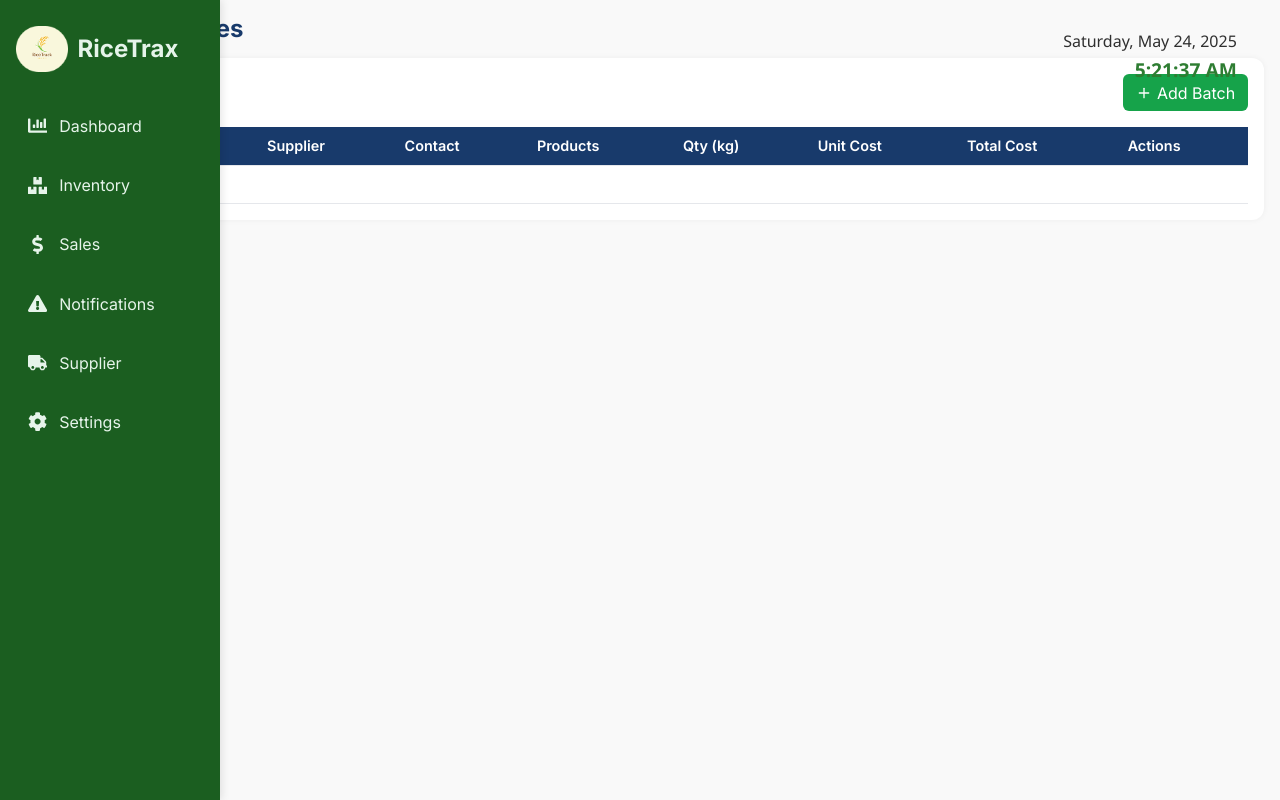
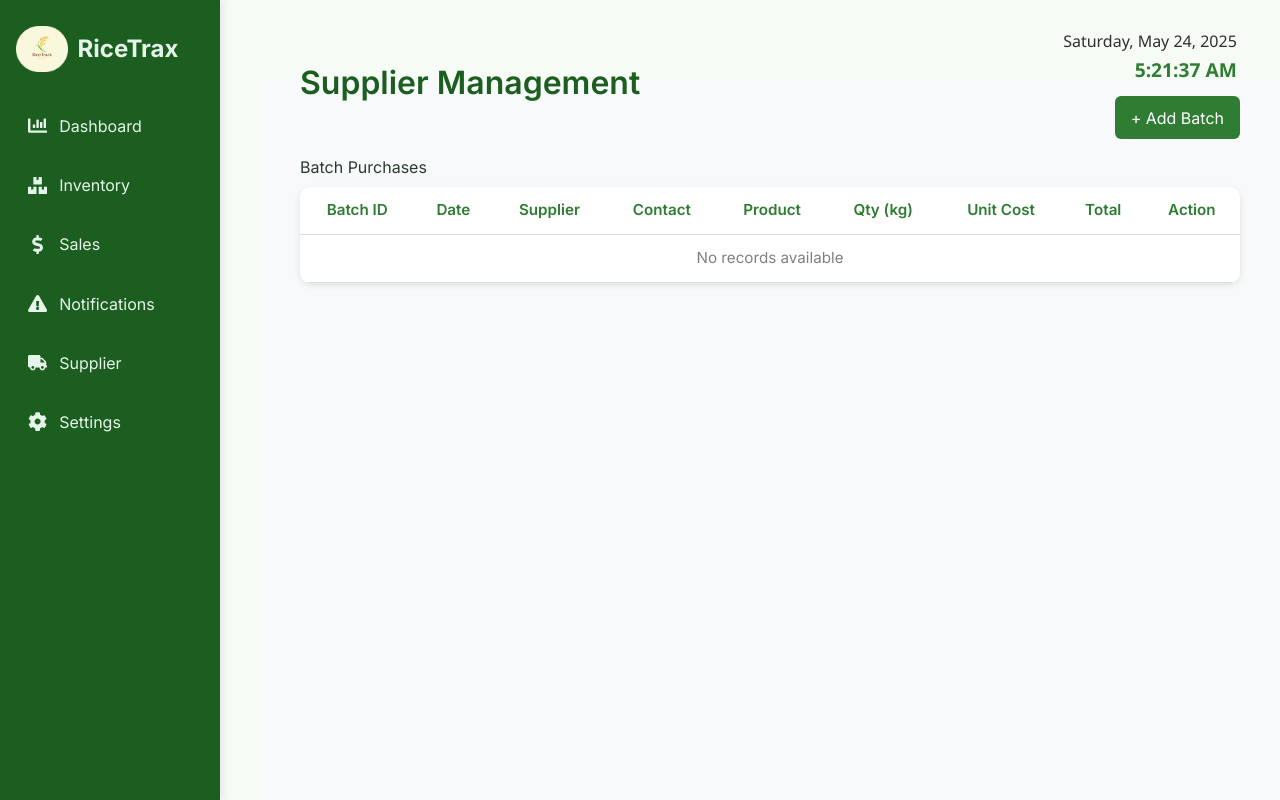
Before and after one commit to Elijapearl/RiceTrax-React, a React (Vite) app in the folder ricetrax/: page /supplier in a window 1280 px wide. Built offline with nearby package versions, Linux system fonts and the light colour scheme.

Commit message:
newcommit

```diff
--- a/ricetrax/src/pages/SupplierPage.jsx
+++ b/ricetrax/src/pages/SupplierPage.jsx
@@ -1,76 +1,78 @@
-import React, { useState } from 'react';
-import '../styles/supplier.css';
-import Sidebar from '../components/Sidebar';
-import DateTime from '../components/DateTimeDisplay';
-import { Plus, Edit2, Trash2 } from 'lucide-react';
+import React, { useState } from "react";
+import Sidebar from "../components/Sidebar";
+import DateTime from "../components/DateTimeDisplay";
+import "../styles/supplier.css";
 
-export default function Supplier() {
-  const [records, setRecords] = useState([]);
+const Supplier = () => {
+  const [batches, setBatches] = useState([]);
   const [showModal, setShowModal] = useState(false);
-  const [form, setForm] = useState({
-    id: null,
-    batchId: '',
-    date: '',
-    supplier: '',
-    contact: '',
-    products: '',
-    quantity: '',
-    unitCost: '',
+  const [newBatch, setNewBatch] = useState({
+    batchId: "",
+    date: "",
+    supplier: "",
+    contact: "",
+    product: "",
+    quantity: "",
+    unitCost: "",
   });
 
-  const openModal = (record = null) => {
-    if (record) setForm(record);
-    else setForm({
-      id: null,
-      batchId: '',
-      date: '',
-      supplier: '',
-      contact: '',
-      products: '',
-      quantity: '',
-      unitCost: '',
+  const openModal = () => setShowModal(true);
+  const closeModal = () => {
+    setShowModal(false);
+    setNewBatch({
+      batchId: "",
+      date: "",
+      supplier: "",
+      contact: "",
+      product: "",
+      quantity: "",
+      unitCost: "",
     });
-    setShowModal(true);
   };
 
-  const closeModal = () => {
-    setShowModal(false);
+  const handleInputChange = (e) => {
+    const { name, value } = e.target;
+    setNewBatch((prev) => ({ ...prev, [name]: value }));
   };
 
-  const handleSave = () => {
-    const totalCost = form.quantity * form.unitCost;
-    const newRecord = { ...form, totalCost };
-
-    if (form.id) {
-      setRecords(records.map((r) => (r.id === form.id ? newRecord : r)));
+  const addBatch = () => {
+    if (
+      newBatch.batchId &&
+      newBatch.date &&
+      newBatch.supplier &&
+      newBatch.contact &&
+      newBatch.product &&
+      newBatch.quantity &&
+      newBatch.unitCost
+    ) {
+      setBatches([...batches, newBatch]);
+      closeModal();
     } else {
-      setRecords([...records, { ...newRecord, id: Date.now() }]);
+      alert("Please complete all fields.");
     }
-    closeModal();
   };
 
-  const handleDelete = (id) => {
-    setRecords(records.filter((r) => r.id !== id));
+  const deleteBatch = (id) => {
+    const updated = batches.filter((b) => b.batchId !== id);
+    setBatches(updated);
   };
 
   return (
-    <div className="supplier-container">
+    <div className="supplier-page">
       <Sidebar />
-      <div className="supplier-content">
+      <DateTime />
+      <div className="main-content">
+
         <div className="supplier-header">
-          <h1>Supplier Purchases</h1>
-          <DateTime />
-        </div>
-
-        <div className="supplier-card">
-          <div className="supplier-actions">
-            <h2>Purchase Records</h2>
-            <button className="btn-green" onClick={() => openModal()}>
-              <Plus size={16} /> Add Batch
+          <h2 className="supplier-header1">Supplier Management</h2>
+          <button className="add-btn" onClick={openModal}>
+            + Add Batch
           </button>
         </div>
 
-          <div className="supplier-table-wrapper">
+        <div className="supplier-section">
+          <h3>Batch Purchases</h3>
+          <div className="table-wrapper">
             <table className="supplier-table">
               <thead>
                 <tr>
@@ -78,56 +80,66 @@ export default function Supplier() {
                   <th>Date</th>
                   <th>Supplier</th>
                   <th>Contact</th>
-                  <th>Products</th>
+                  <th>Product</th>
                   <th>Qty (kg)</th>
                   <th>Unit Cost</th>
-                  <th>Total Cost</th>
-                  <th>Actions</th>
+                  <th>Total</th>
+                  <th>Action</th>
                 </tr>
               </thead>
               <tbody>
-                {records.map((record) => (
-                  <tr key={record.id}>
-                    <td>{record.batchId}</td>
-                    <td>{record.date}</td>
-                    <td>{record.supplier}</td>
-                    <td>{record.contact}</td>
-                    <td>{record.products}</td>
-                    <td>{record.quantity}</td>
-                    <td>₱{record.unitCost.toLocaleString()}</td>
-                    <td className="text-green">₱{record.totalCost.toLocaleString()}</td>
+                {batches.length === 0 ? (
+                  <tr>
+                    <td colSpan="9" className="no-records">No records available</td>
+                  </tr>
+                ) : (
+                  batches.map((batch) => (
+                    <tr key={batch.batchId}>
+                      <td>{batch.batchId}</td>
+                      <td>{batch.date}</td>
+                      <td>{batch.supplier}</td>
+                      <td>{batch.contact}</td>
+                      <td>{batch.product}</td>
+                      <td>{batch.quantity}</td>
+                      <td>₱{batch.unitCost}</td>
+                      <td>₱{(batch.unitCost * batch.quantity).toFixed(2)}</td>
                       <td>
-                      <button className="icon-btn" onClick={() => openModal(record)}><Edit2 size={16} /></button>
-                      <button className="icon-btn" onClick={() => handleDelete(record.id)}><Trash2 size={16} /></button>
+                        <button className="delete-btn" onClick={() => deleteBatch(batch.batchId)}>Delete</button>
                       </td>
                     </tr>
-                ))}
-                {records.length === 0 && (
-                  <tr>
-                    <td colSpan="9" className="no-data">No records found.</td>
-                  </tr>
+                  ))
                 )}
               </tbody>
             </table>
           </div>
         </div>
-      </div>
 
         {showModal && (
-        <div className="modal-overlay" onClick={closeModal}>
-          <div className="modal-content" onClick={(e) => e.stopPropagation()}>
-            <h3>{form.id ? 'Update' : 'Add'} Batch</h3>
-            <input placeholder="Batch ID" value={form.batchId} onChange={(e) => setForm({ ...form, batchId: e.target.value })} />
-            <input type="date" value={form.date} onChange={(e) => setForm({ ...form, date: e.target.value })} />
-            <input placeholder="Supplier Name" value={form.supplier} onChange={(e) => setForm({ ...form, supplier: e.target.value })} />
-            <input placeholder="Contact Number" value={form.contact} onChange={(e) => setForm({ ...form, contact: e.target.value })} />
-            <input placeholder="Products" value={form.products} onChange={(e) => setForm({ ...form, products: e.target.value })} />
-            <input type="number" placeholder="Quantity (kg)" value={form.quantity} onChange={(e) => setForm({ ...form, quantity: Number(e.target.value) })} />
-            <input type="number" placeholder="Unit Cost" value={form.unitCost} onChange={(e) => setForm({ ...form, unitCost: Number(e.target.value) })} />
-            <button className="btn-blue" onClick={handleSave}>{form.id ? 'Update' : 'Add'} Batch</button>
+          <div className="modal-overlay">
+            <div className="modal">
+              <h3>Add New Batch</h3>
+              <div className="modal-form">
+                {["batchId", "date", "supplier", "contact", "product", "quantity", "unitCost"].map((field) => (
+                  <input
+                    key={field}
+                    type={field === "date" ? "date" : "text"}
+                    name={field}
+                    placeholder={field.charAt(0).toUpperCase() + field.slice(1)}
+                    value={newBatch[field]}
+                    onChange={handleInputChange}
+                  />
+                ))}
+              </div>
+              <div className="modal-actions">
+                <button onClick={addBatch} className="save-btn">Save</button>
+                <button onClick={closeModal} className="cancel-btn">Cancel</button>
+              </div>
             </div>
           </div>
         )}
       </div>
+    </div>
   );
-}
+};
+
+export default Supplier;
--- a/ricetrax/src/styles/supplier.css
+++ b/ricetrax/src/styles/supplier.css
@@ -1,14 +1,22 @@
-.supplier-container {
+.supplier-page {
   display: flex;
   height: 100vh;
-  background: #f9f9f9;
   overflow: hidden;
 }
 
-.supplier-content {
+.main-content {
   flex: 1;
-  padding: 1rem;
-  overflow-y: auto;
+  padding: 1rem 2.5rem;
+  background-color: #f7f9fb;
+  position: relative;
+  margin-left: 260px;
+  margin-top: 80px;
+}
+.supplier-header1{
+  margin-top: -70px;
+  font-size: 2rem;
+  color: #1b5e20;
+  font-weight: 600;
 }
 
 .supplier-header {
@@ -16,141 +24,146 @@
   justify-content: space-between;
   align-items: center;
   margin-bottom: 1rem;
-  flex-wrap: wrap;
 }
 
-.supplier-header h1 {
-  color: #183a6b;
-  font-size: 1.5rem;
-  font-weight: bold;
-}
-
-.supplier-card {
-  background: white;
-  border-radius: 12px;
-  padding: 1rem;
-  box-shadow: 0 0 6px rgba(0,0,0,0.05);
-}
-
-.supplier-actions {
-  display: flex;
-  justify-content: space-between;
-  align-items: center;
-  margin-bottom: 1rem;
-  flex-wrap: wrap;
-}
-
-.btn-green {
-  background: #16a34a;
+.add-btn {
+  background-color: #2e7d32;
   color: white;
-  padding: 0.4rem 0.8rem;
+  padding: 0.6rem 1rem;
+  border: none;
   border-radius: 6px;
-  border: none;
-  display: flex;
-  align-items: center;
-  gap: 0.3rem;
   cursor: pointer;
 }
 
-.btn-green:hover {
-  background: #15803d;
+.add-btn:hover {
+  background-color: #1b5e20;
 }
 
-.btn-blue {
-  background: #183a6b;
-  color: white;
-  padding: 0.5rem;
-  width: 100%;
-  border: none;
-  border-radius: 6px;
-  margin-top: 0.5rem;
-  cursor: pointer;
+.supplier-section h3 {
+  margin-bottom: 0.5rem;
 }
 
-.supplier-table-wrapper {
+.table-wrapper {
   overflow-x: auto;
+  background: white;
+  border-radius: 10px;
+  box-shadow: 0 2px 6px rgba(0, 0, 0, 0.1);
 }
 
 .supplier-table {
   width: 100%;
   border-collapse: collapse;
-  font-size: 0.9rem;
+  min-width: 800px;
 }
 
-.supplier-table th, .supplier-table td {
-  padding: 0.5rem;
-  text-align: left;
-  border-bottom: 1px solid #e5e7eb;
+.supplier-table th,
+.supplier-table td {
+  padding: 0.75rem;
+  text-align: center;
+  border-bottom: 1px solid #ddd;
 }
 
-.supplier-table th {
-  background-color: #183a6b;
+.delete-btn {
+  background-color: #d32f2f;
   color: white;
+  padding: 0.4rem 0.8rem;
+  border: none;
+  border-radius: 4px;
+  cursor: pointer;
 }
 
-.text-green {
-  color: #15803d;
-  font-weight: 500;
-}
-
-.icon-btn {
-  background: transparent;
-  border: none;
-  cursor: pointer;
-  margin-right: 0.3rem;
-}
-
-.no-data {
+.no-records {
   text-align: center;
   padding: 1rem;
   color: gray;
 }
 
-/* MODAL */
 .modal-overlay {
   position: fixed;
   top: 0;
   left: 0;
   width: 100%;
   height: 100%;
-  background: rgba(0,0,0,0.4);
+  background-color: rgba(0, 0, 0, 0.4);
   display: flex;
   justify-content: center;
   align-items: center;
-  padding: 1rem;
-  z-index: 50;
+  z-index: 1000;
 }
 
-.modal-content {
+.modal {
   background: white;
-  padding: 1.5rem;
+  padding: 2rem;
   border-radius: 12px;
-  max-width: 400px;
+  width: 90%;
+  max-width: 500px;
+  max-height: 90vh;
+  overflow-y: auto;
+}
+
+.modal h3 {
+  margin-bottom: 1rem;
+}
+
+.modal-form input {
   width: 100%;
+  padding: 0.6rem;
+  margin-bottom: 0.8rem;
+  border: 1px solid #ccc;
+  border-radius: 6px;
+}
+
+.modal-actions {
   display: flex;
-  flex-direction: column;
+  justify-content: flex-end;
   gap: 0.5rem;
 }
 
-.modal-content input {
-  padding: 0.5rem;
-  border: 1px solid #d1d5db;
+.save-btn {
+  background-color: #1976d2;
+  color: white;
+  padding: 0.5rem 1rem;
+  border: none;
   border-radius: 6px;
-  font-size: 0.9rem;
-  width: 100%;
 }
 
-/* RESPONSIVE */
-@media (max-width: 640px) {
-  .supplier-header,
-  .supplier-actions {
-    flex-direction: column;
-    align-items: flex-start;
-    gap: 0.5rem;
+.cancel-btn {
+  background-color: #9e9e9e;
+  color: white;
+  padding: 0.5rem 1rem;
+  border: none;
+  border-radius: 6px;
+}
+
+/* Responsive Adjustments */
+@media screen and (max-width: 768px) {
+  .supplier-table th, .supplier-table td {
+    font-size: 0.85rem;
+    width: 100%;
   }
 
-  .supplier-table th, .supplier-table td {
-    font-size: 0.8rem;
-    padding: 0.4rem;
+  .add-btn, .save-btn, .cancel-btn {
+    font-size: 0.9rem;
+  }
+
+  .main-content {
+    padding: 1rem;
+    margin-left: 0;
+    margin-top: 100px;
+    width: 100%;
   }
 }
+
+@media screen and (max-width: 480px) {
+  .modal {
+    width: 95%;
+  }
+
+  .supplier-header h2 {
+    font-size: 1.2rem;
+  }
+
+  .add-btn {
+    padding: 0.4rem 0.6rem;
+  }
+}
```
Lines whose indentation alone changed are shown as unchanged.
